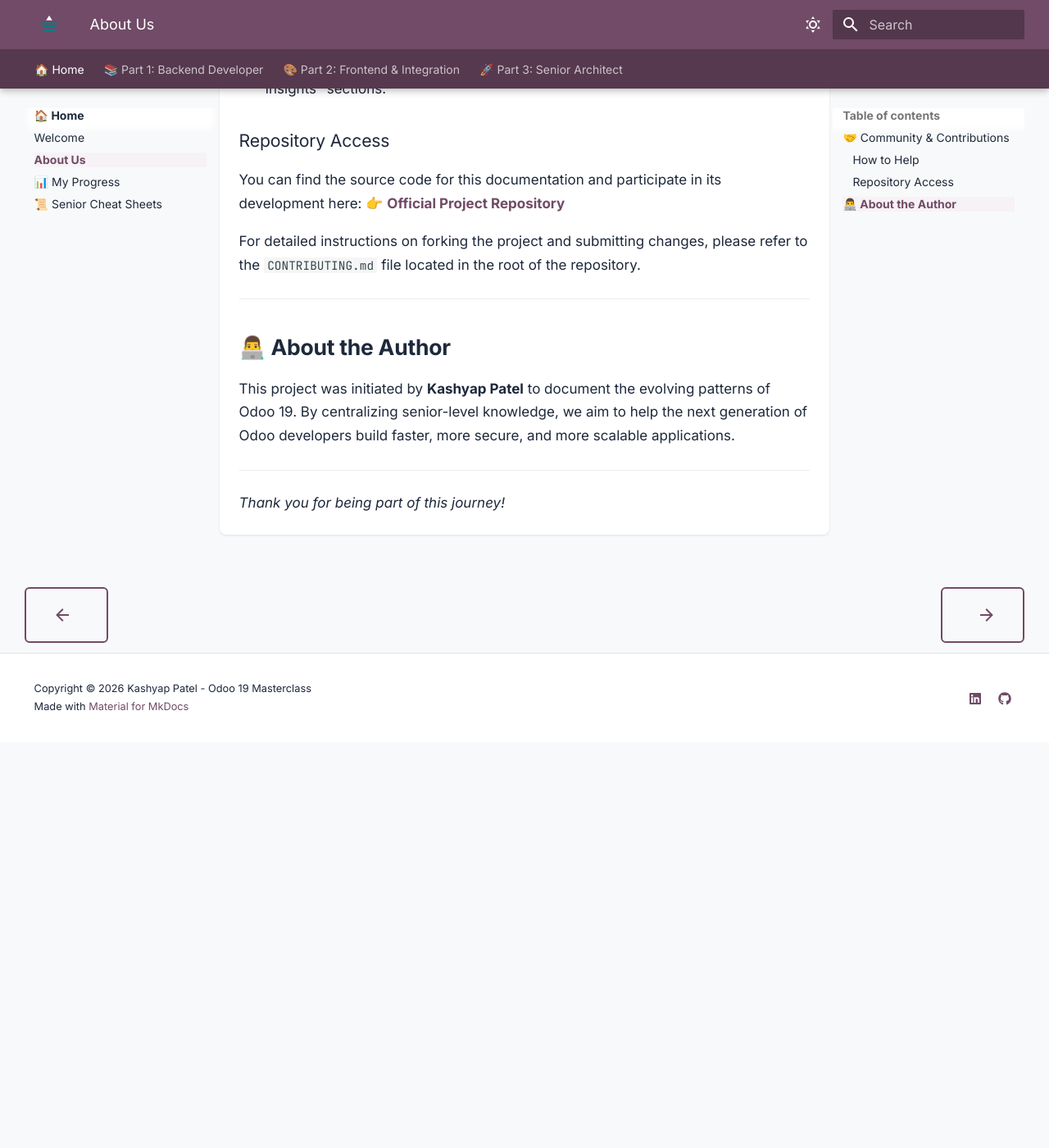
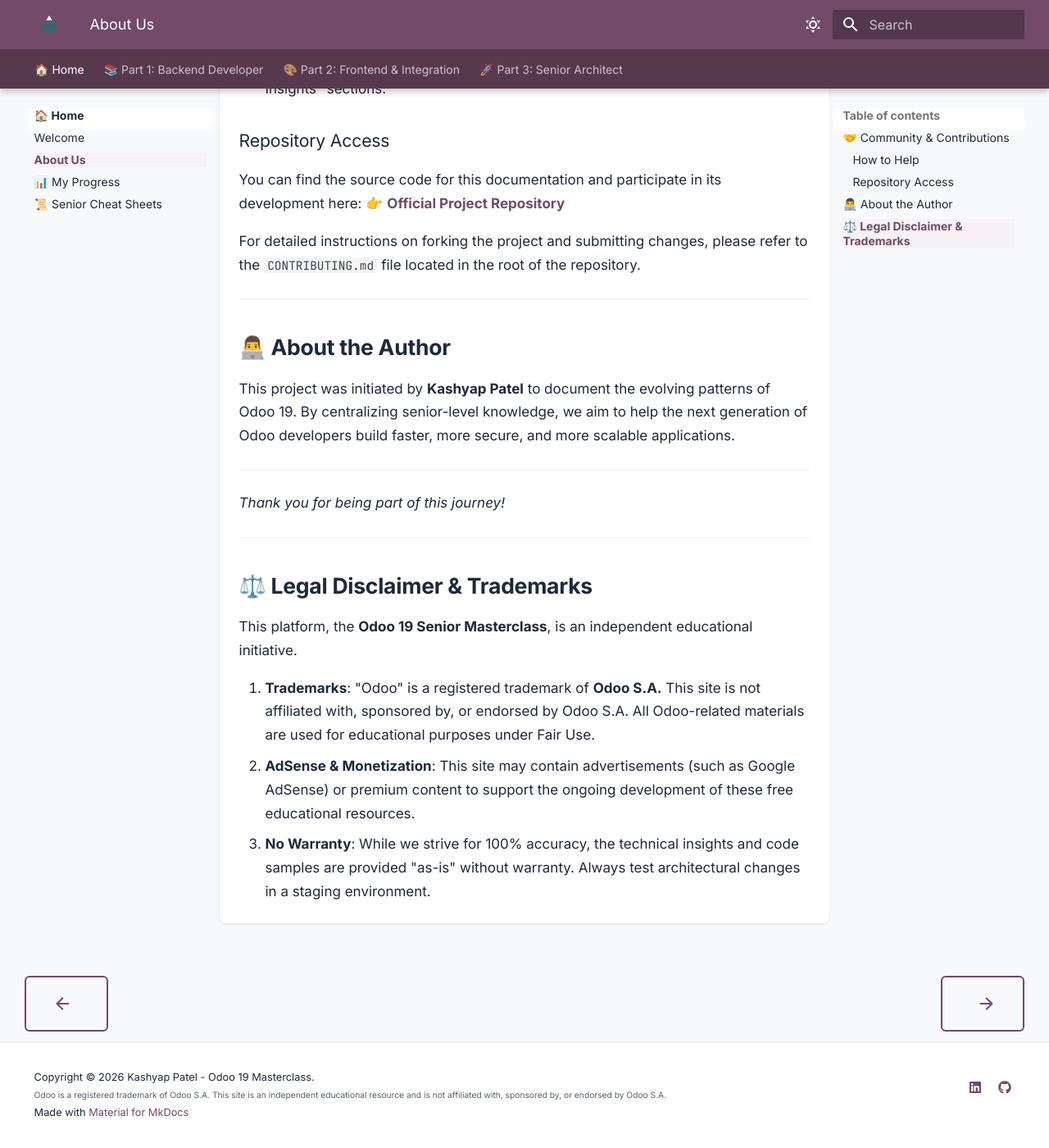
Before and after one commit to Kashyap-001/odoo19-docs, an MkDocs documentation site: the page built from docs/about.md, in a window 1280 px wide and 1400 px high, scrolled down 668 px. Shown: the whole window at 82% size. Built offline with MkDocs 1.6.1 and Material for MkDocs 9.7.7, drawn with Linux system fonts in a browser that asks for light colours; before the commit the page ends 1573 px from its top, so only the background shows below that.

Commit message:
legal: add trademark disclaimers and monetize readiness updates

```diff
--- a/docs/about.md
+++ b/docs/about.md
@@ -26,3 +26,13 @@
 
 ---
 *Thank you for being part of this journey!*
+
+---
+
+## ⚖️ Legal Disclaimer & Trademarks
+
+This platform, the **Odoo 19 Senior Masterclass**, is an independent educational initiative.
+
+1. **Trademarks**: "Odoo" is a registered trademark of **Odoo S.A.** This site is not affiliated with, sponsored by, or endorsed by Odoo S.A. All Odoo-related materials are used for educational purposes under Fair Use.
+2. **AdSense & Monetization**: This site may contain advertisements (such as Google AdSense) or premium content to support the ongoing development of these free educational resources.
+3. **No Warranty**: While we strive for 100% accuracy, the technical insights and code samples are provided "as-is" without warranty. Always test architectural changes in a staging environment.
--- a/mkdocs.yml
+++ b/mkdocs.yml
@@ -2,7 +2,9 @@
 site_description: The ultimate Zero-to-Senior guide for Odoo 19 development.
 site_author: Kashyap Patel
 site_url: https://odoo19-docs.kashyap6334.workers.dev/
-copyright: "Copyright &copy; 2026 Kashyap Patel - Odoo 19 Masterclass"
+copyright: >
+  Copyright &copy; 2026 Kashyap Patel - Odoo 19 Masterclass.
+  <br><small>Odoo is a registered trademark of Odoo S.A. This site is an independent educational resource and is not affiliated with, sponsored by, or endorsed by Odoo S.A.</small>
 
 theme:
   name: material
```
